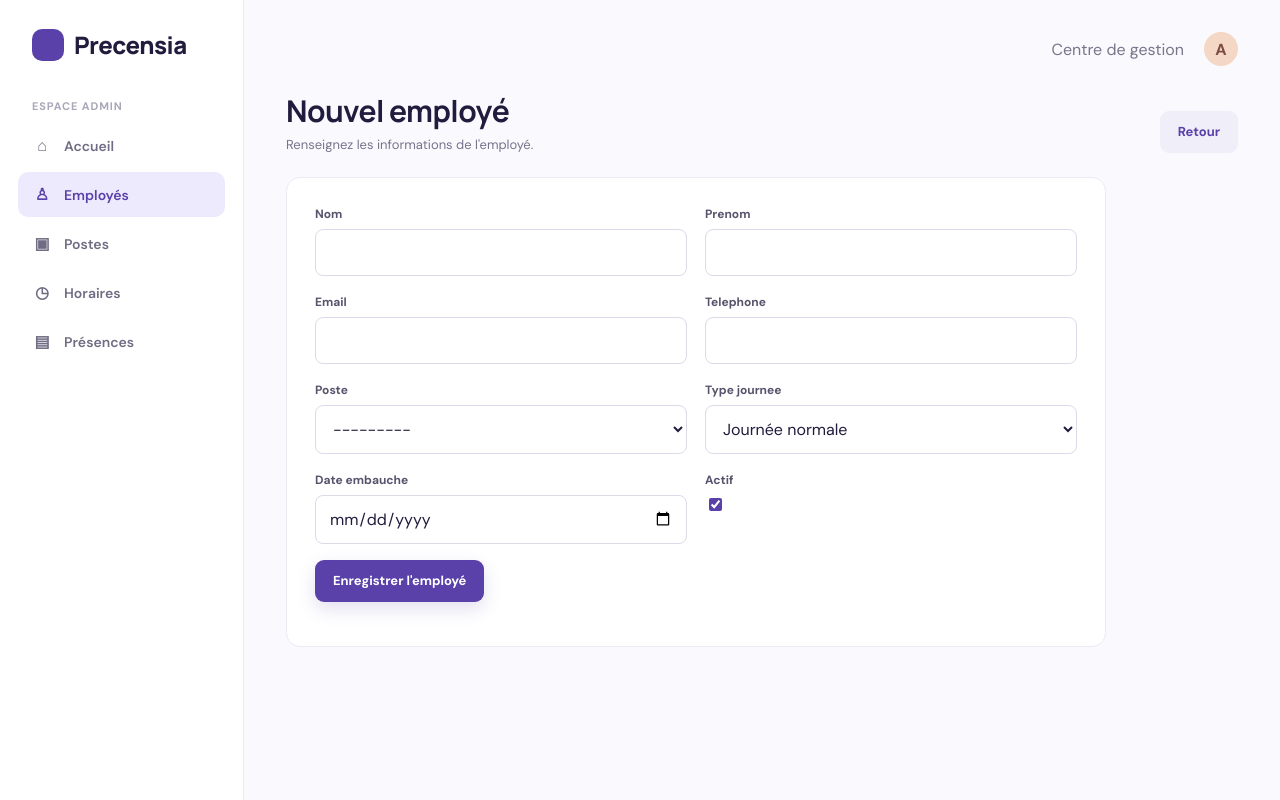
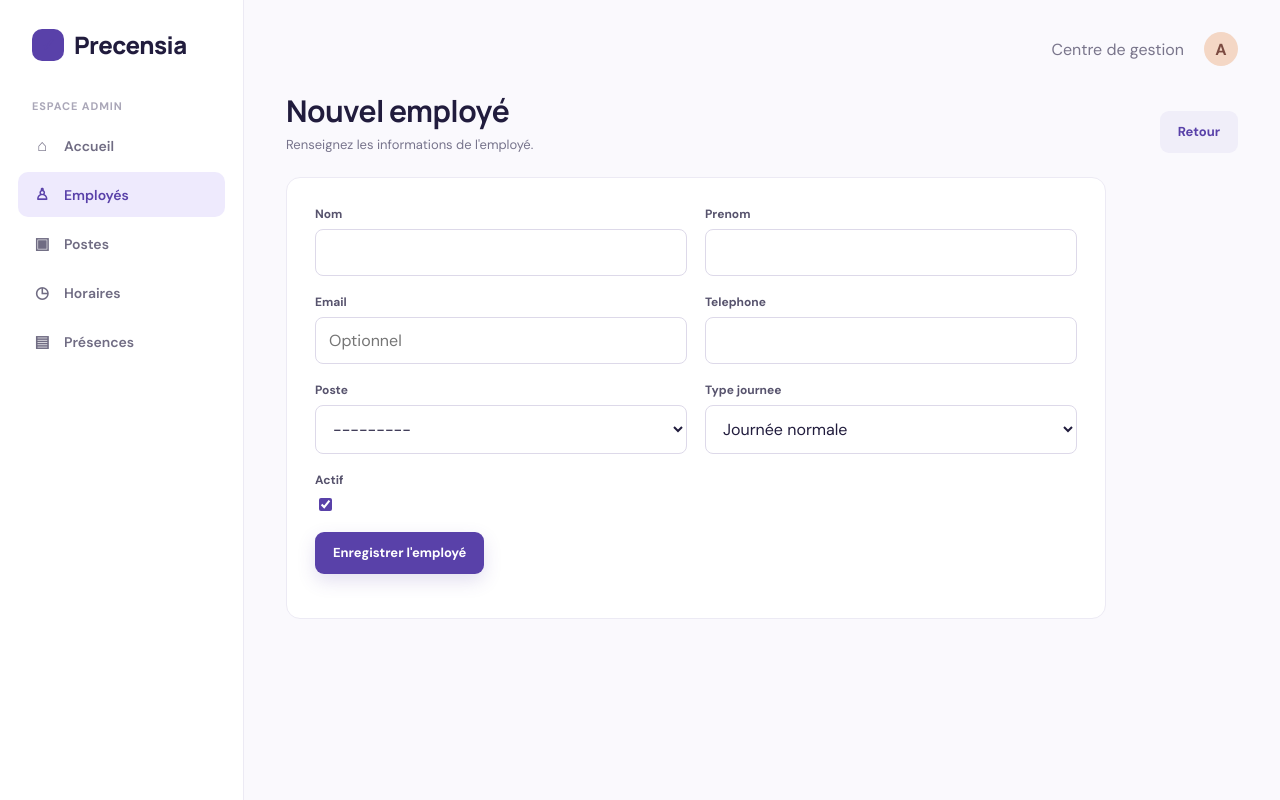
Before and after one commit to sylvioSMK/Precensia, a Django app: page /admin/employes/nouveau/ in a window 1280 px wide. Run offline with Django 5.2, Linux system fonts and the light colour scheme; the visitor is signed in with stand-in values (Sample User, id 1); data that the repository does not hold is empty.

Commit message:
Mettre a jour le formulaire employe et la page principale
Rend l'e-mail facultatif avec indication « Optionnel », supprime la date d'embauche et renomme le template principal en index.html.

```diff
--- a/pointage/forms.py
+++ b/pointage/forms.py
@@ -8,10 +8,10 @@ class EmployeForm(forms.ModelForm):
         model = Employe
         fields = [
             'nom', 'prenom', 'email', 'telephone', 'poste', 'type_journee',
-            'date_embauche', 'actif',
+            'actif',
         ]
         widgets = {
-            'date_embauche': forms.DateInput(attrs={'type': 'date'}),
+            'email': forms.EmailInput(attrs={'placeholder': 'Optionnel'}),
         }
 
 
--- a/pointage/models.py
+++ b/pointage/models.py
@@ -45,7 +45,6 @@ class Employe(models.Model):
 	telephone = models.CharField(max_length=30, blank=True)
 	poste = models.ForeignKey(Poste, on_delete=models.PROTECT, related_name='employes')
 	type_journee = models.CharField(max_length=10, choices=TypeJournee.choices, default=TypeJournee.NORMAL)
-	date_embauche = models.DateField()
 	actif = models.BooleanField(default=True)
 	date_creation = models.DateTimeField(auto_now_add=True)
 	date_modification = models.DateTimeField(auto_now=True)
--- a/pointage/views.py
+++ b/pointage/views.py
@@ -157,7 +157,7 @@ def pointage(request):
 	employes = list(Employe.objects.filter(actif=True).select_related('poste'))
 	for employe in employes:
 		employe.presence_du_jour = presences.get(employe.id)
-	return render(request, 'pointage/pointage.html', {
+	return render(request, 'pointage/index.html', {
 		'employes': employes,
 		'date_du_jour': today,
 	})
```
Also changed, not shown: pointage/migrations/0003_remove_employe_date_embauche_and_require_email.py (added), pointage/migrations/0004_make_employe_email_optional.py (added), pointage/templates/pointage/index.html (line endings or trailing spaces).
